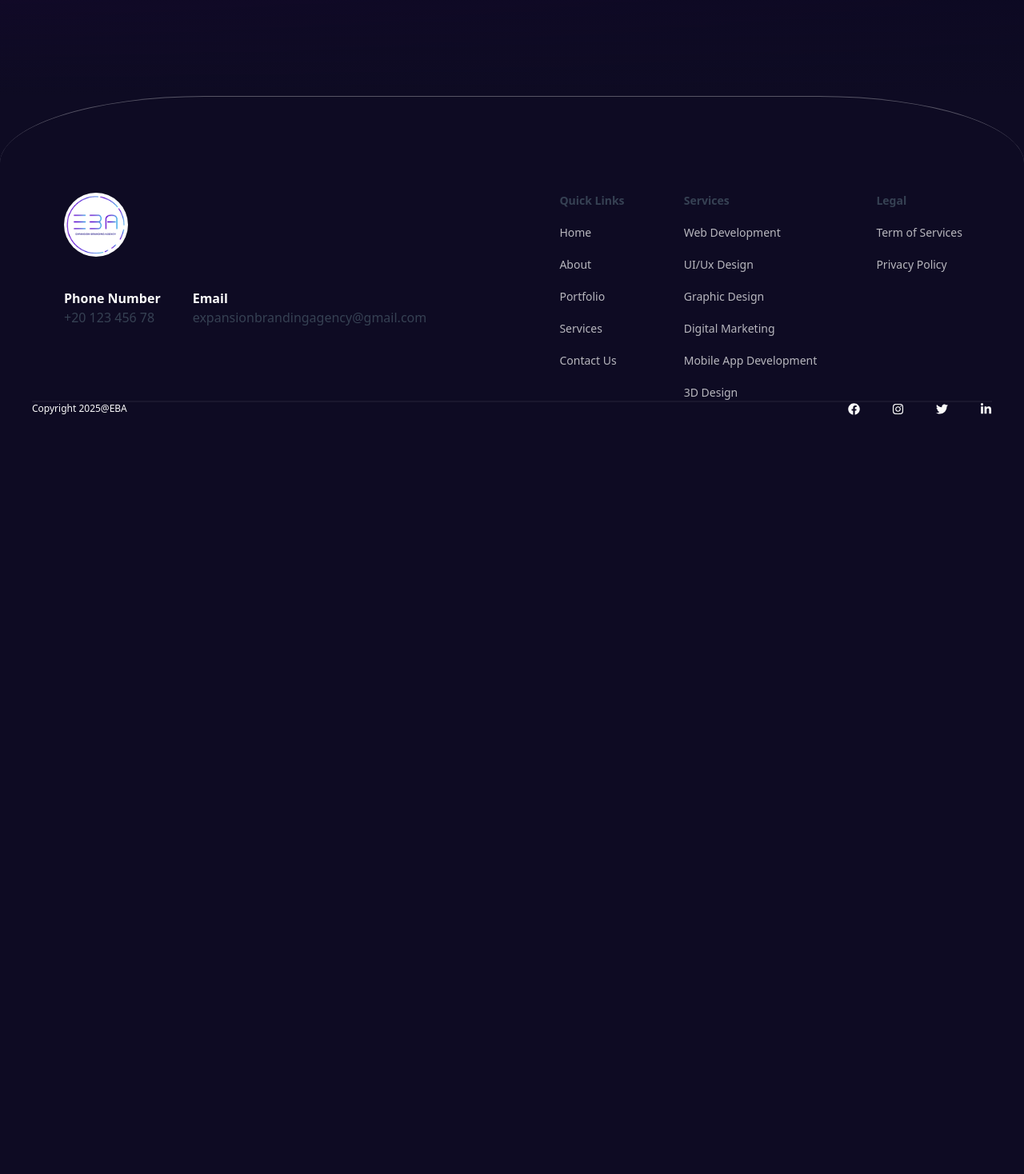
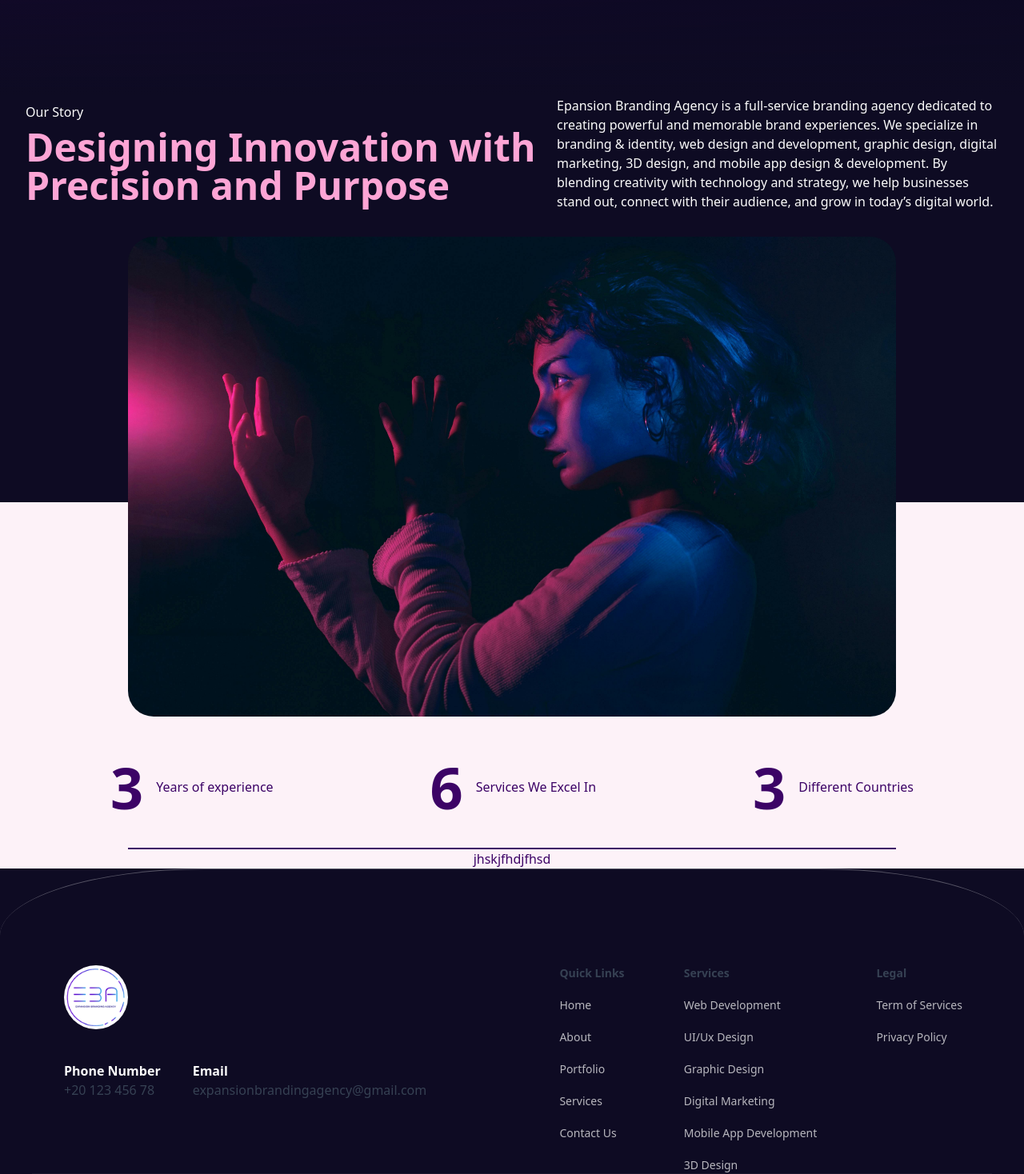
Before and after one commit to Expansion-Agency/EBA-Website, a Next.js app: page /about in a window 1280 px wide. Shown: the part 680-2148 px from the top of the page at 80% size. Before the commit the page ends 1219 px from the top, so only its background shows below. Built offline with nearby package versions, Linux system fonts and the light colour scheme.

Commit message:
about page

```diff
--- a/app/(main)/about/about.css
+++ b/app/(main)/about/about.css
@@ -32,7 +32,6 @@
 
   /* background styling */
   background: linear-gradient(135deg, #2e084d, #090121);
-  padding: 2rem;
 
   > .grid-item {
     transform-style: preserve-3d;
@@ -377,12 +376,14 @@
     margin: 0;
   }
 
-  html {
+ /*  html {
     block-size: 100%;
     color-scheme: dark light;
-  }
+  } */
+}
 
-  body {
-    font-family: system-ui, sans-serif;
+@media screen and (max-width: 768px) {
+  .stuck-grid {
+    block-size: 80svh;
   }
 }
--- a/app/(main)/about/page.tsx
+++ b/app/(main)/about/page.tsx
@@ -1,9 +1,11 @@
 import React from "react";
 import "./about.css";
+import Image from "next/image";
 
 const About = () => {
   return (
-    <div className="">
+    <>
+      <div className="relative">
         <div className="stuck-grid">
           <div className="grid-item">Branding</div>
           <div className="grid-item">Graphic Design</div>
@@ -57,6 +59,55 @@ const About = () => {
         /*  fades into dark background*/}
         <div className="absolute inset-0 bg-gradient-to-b from-transparent to-[#0e0b23]" />
       </div>
+      <div className="flex flex-col items-center gap-4 md:gap-8">
+        <div className="flex flex-col md:flex-row gap-5 items-center justify-around px-8">
+          <div className="flex flex-col gap-2">
+            <p>Our Story</p>
+            <h2 className="text-2xl md:text-5xl font-bold max-w-2xl text-pink-300">
+              Designing Innovation with Precision and Purpose
+            </h2>
+          </div>
+          <div className="">
+            <p className="max-w-xl">
+              Epansion Branding Agency is a full-service branding agency
+              dedicated to creating powerful and memorable brand experiences. We
+              specialize in branding & identity, web design and development,
+              graphic design, digital marketing, 3D design, and mobile app
+              design & development. By blending creativity with technology and
+              strategy, we help businesses stand out, connect with their
+              audience, and grow in today’s digital world.
+            </p>
+          </div>
+        </div>
+        <div className="relative w-full h-[100px] md:h-[300px] flex justify-center">
+          <Image
+            src="/homeWidget.jpg"
+            alt="image"
+            width={1080}
+            height={600}
+            className="object-cover rounded-4xl w-[90%] h-[200px] md:w-3/4 md:h-[600px] mx-10 md:mx-auto"
+          />
+        </div>
+        <div className="flex flex-col items-center bg-pink-50 text-purple-950 pt-20 md:pt-70 w-full">
+          <div className="flex flex-col md:flex-row justify-around p-10 mb-10 w-full">
+            <div className="flex items-center gap-4">
+              <p className="text-7xl font-bold">3</p>
+              <p>Years of experience</p>
+            </div>
+            <div className="flex items-center gap-4">
+              <p className="text-7xl font-bold">6</p>
+              <p>Services We Excel In</p>
+            </div>
+            <div className="flex items-center gap-4">
+              <p className="text-7xl font-bold">3</p>
+              <p>Different Countries</p>
+            </div>
+          </div>
+          <hr className="w-3/4 mx-auto border-1" />
+          jhskjfhdjfhsd
+        </div>
+      </div>
+    </>
   );
 };
 
```
Lines whose indentation alone changed are shown as unchanged.
